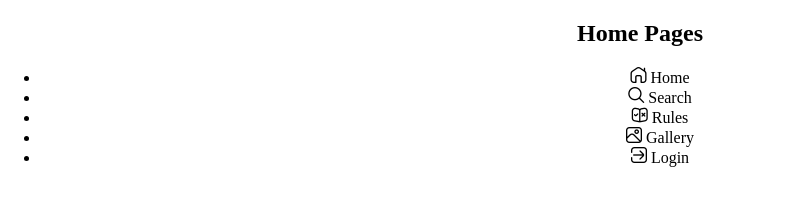
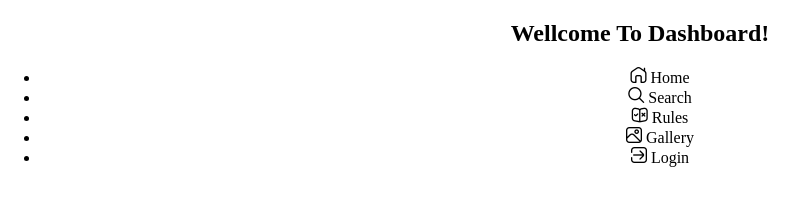
Before and after one commit to larzai/Nyoba-tes, a website: page web/index.html in a window 1280 px wide. Shown: the whole page, without its empty margins (0-807 px from the left). Drawn offline with nearby package versions, Linux system fonts and the light colour scheme.

Commit message:
Update index.html

```diff
--- a/web/index.html
+++ b/web/index.html
@@ -17,7 +17,7 @@
 <body>
 
   <section class="pages" id="pages-1">
-    <h1>Home Pages</h1>
+    <h1>Wellcome To Dashboard!</h1>
   </section>
   <section class="pages" id="pages-2" style="display: none;">
     <h1>Search Page</h1>
```
